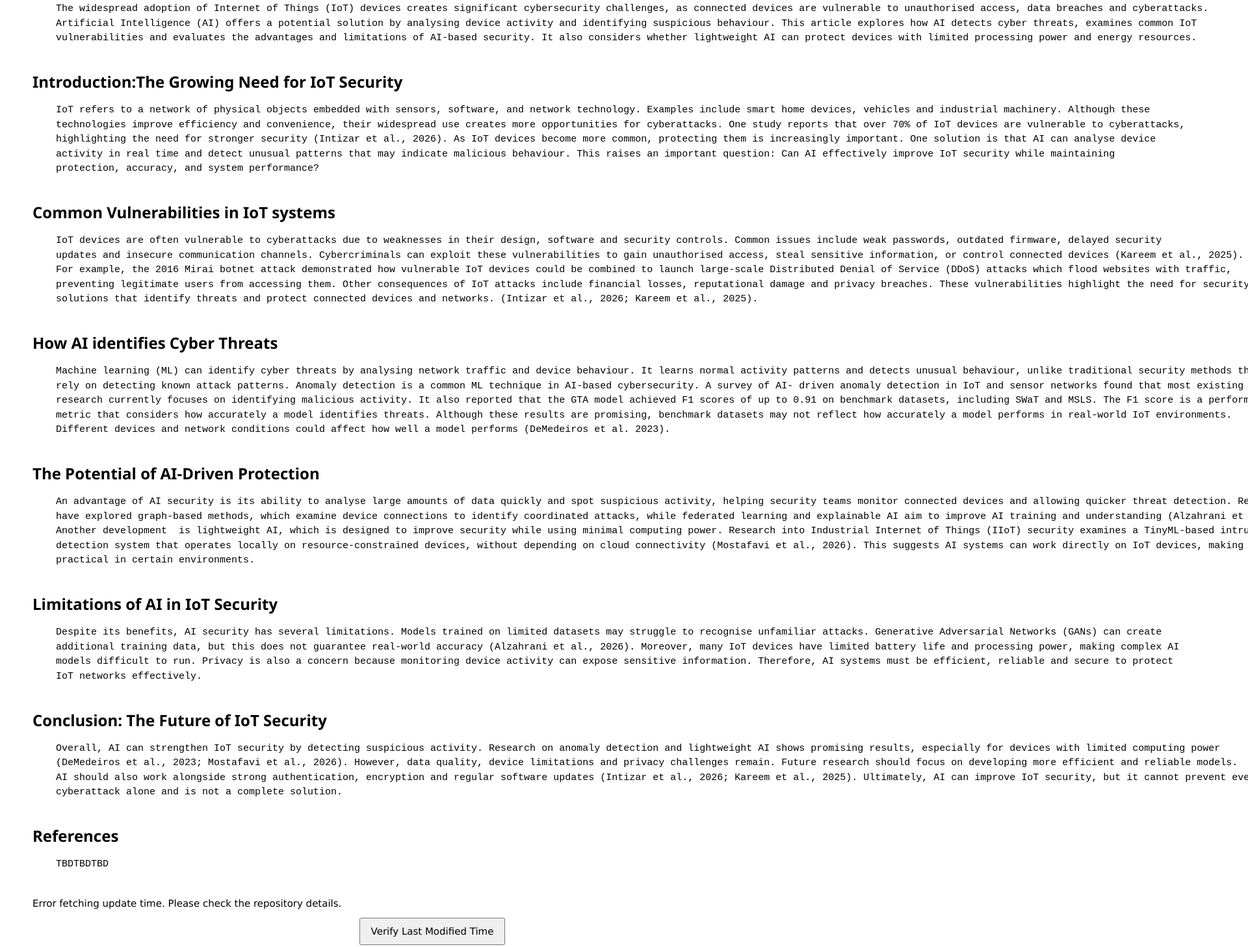
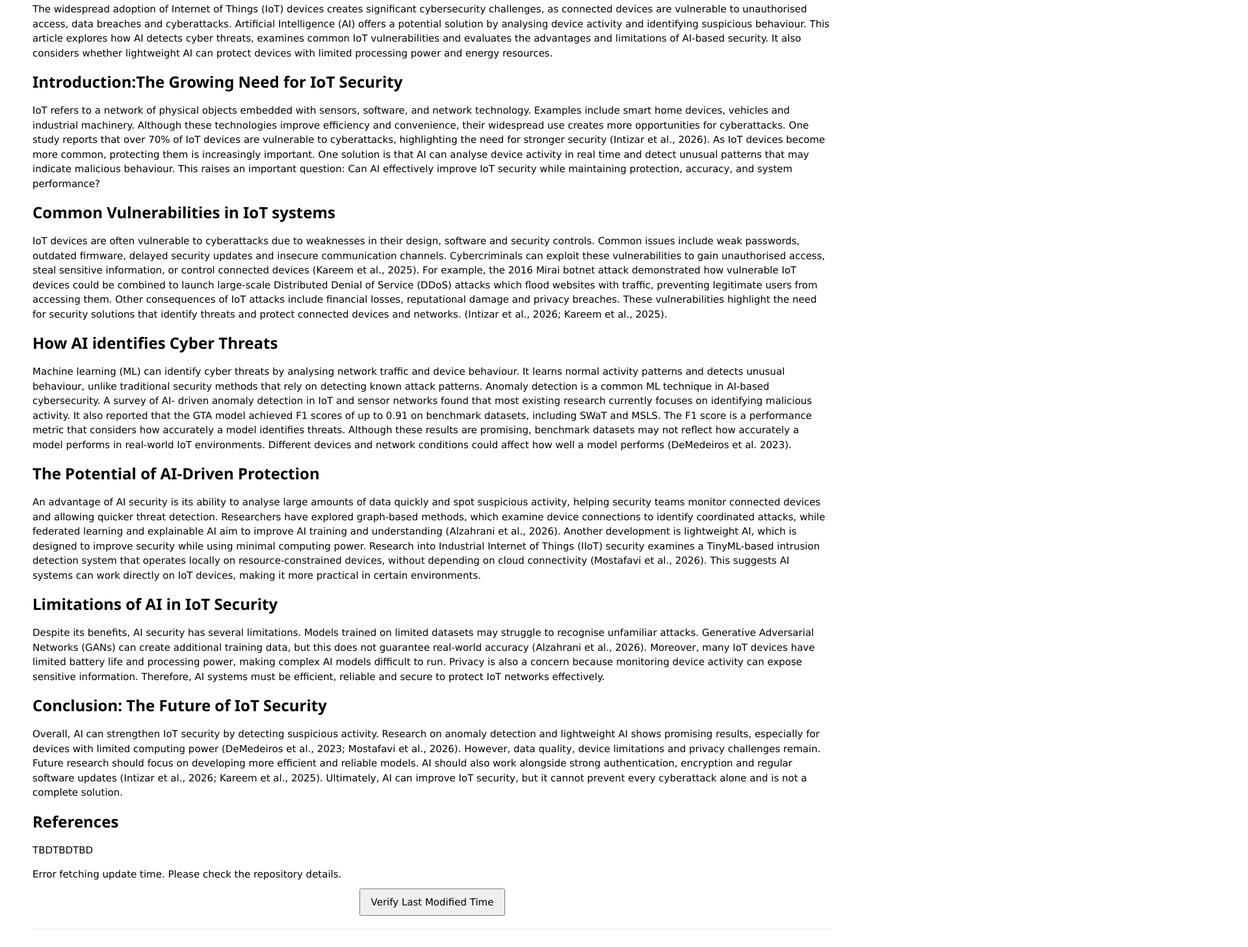
Before and after one commit to FEPSFY6985275/FY6985275, a plain HTML site: page index.html in a window 1280 px wide. Shown: the part 1029-2487 px from the top of the page at 65% size, 1920 px wide, since content can reach past the window. Drawn offline with nearby package versions, Linux system fonts and the light colour scheme; no server answers.

Commit message:
Refactor HTML for better semantics and responsiveness
Updated HTML structure by replacing <pre> tags with <p> tags for better semantic meaning and added meta tags for character set and viewport.

```diff
--- a/index.html
+++ b/index.html
@@ -2,8 +2,12 @@
 
 <html>
 
-  <head>
-    <head>
+<head>
+  <meta charset="UTF-8">
+  <meta name="viewport" content="width=device-width, initial-scale=1.0">
+  <title>Conference Paper: Can AI Protect the Internet Of Things? Evaluating Security, Efficiency and Limitations</title>
+</head>
+    <body>
     <img src = "WebBanner2026.png" alt="Banner" width="100%" height="300">
      <h1>ENG0018 Computer Laboratory 2026/27</h1>
      <h2>Student URN: 6985275</h2>
@@ -39,7 +43,7 @@ p.ex1{
   margin-left: 250px;
 }
 </style>
-    </head>
+    </body>
 
 <meta name = "viewport" content = "width=device-width, initial-scale=1">
 <link rel="stylesheet" href="https://www.w3schools.com/w3css/4/w3.css">
@@ -88,67 +92,67 @@ p.ex1{
 
 <!-- Sections -->
 <h3 id="Abstract"><b>Abstract</b></h3>
-  <pre id = "Abstract">
+  <p>
     The widespread adoption of Internet of Things (IoT) devices creates significant cybersecurity challenges, as connected devices are vulnerable to unauthorised access, data breaches and cyberattacks.
     Artificial Intelligence (AI) offers a potential solution by analysing device activity and identifying suspicious behaviour. This article explores how AI detects cyber threats, examines common IoT
     vulnerabilities and evaluates the advantages and limitations of AI-based security. It also considers whether lightweight AI can protect devices with limited processing power and energy resources.
-  </pre>
+  </p>
 <h3 id="Introduction: The Growing Need for IoT Security"><b>Introduction:The Growing Need for IoT Security</b></h3>
-  <pre id="Introduction: The Growing Need for IoT Security">
+  <p>
     IoT refers to a network of physical objects embedded with sensors, software, and network technology. Examples include smart home devices, vehicles and industrial machinery. Although these
     technologies improve efficiency and convenience, their widespread use creates more opportunities for cyberattacks. One study reports that over 70% of IoT devices are vulnerable to cyberattacks,
     highlighting the need for stronger security (Intizar et al., 2026). As IoT devices become more common, protecting them is increasingly important. One solution is that AI can analyse device
     activity in real time and detect unusual patterns that may indicate malicious behaviour. This raises an important question: Can AI effectively improve IoT security while maintaining
     protection, accuracy, and system performance?
-  </pre>
+  </p>
 
 <h3 id="Common Vulnerabilities in IoT systems"><b>Common Vulnerabilities in IoT systems</b></h3>
-  <pre id = "Common Vulnerabilities in IoT systems">
+  <p>
     IoT devices are often vulnerable to cyberattacks due to weaknesses in their design, software and security controls. Common issues include weak passwords, outdated firmware, delayed security
     updates and insecure communication channels. Cybercriminals can exploit these vulnerabilities to gain unauthorised access, steal sensitive information, or control connected devices (Kareem et al., 2025).
     For example, the 2016 Mirai botnet attack demonstrated how vulnerable IoT devices could be combined to launch large-scale Distributed Denial of Service (DDoS) attacks which flood websites with traffic,
     preventing legitimate users from accessing them. Other consequences of IoT attacks include financial losses, reputational damage and privacy breaches. These vulnerabilities highlight the need for security
     solutions that identify threats and protect connected devices and networks. (Intizar et al., 2026; Kareem et al., 2025).
-  </pre>
+  </p>
 
 <h3 id="How AI identifies Cyber Threats"><b>How AI identifies Cyber Threats</b></h3>
-  <pre id = "How AI identifies Cyber Threats">
+  <p>
     Machine learning (ML) can identify cyber threats by analysing network traffic and device behaviour. It learns normal activity patterns and detects unusual behaviour, unlike traditional security methods that
     rely on detecting known attack patterns. Anomaly detection is a common ML technique in AI-based cybersecurity. A survey of AI- driven anomaly detection in IoT and sensor networks found that most existing
     research currently focuses on identifying malicious activity. It also reported that the GTA model achieved F1 scores of up to 0.91 on benchmark datasets, including SWaT and MSLS. The F1 score is a performance
     metric that considers how accurately a model identifies threats. Although these results are promising, benchmark datasets may not reflect how accurately a model performs in real-world IoT environments.
     Different devices and network conditions could affect how well a model performs (DeMedeiros et al. 2023).
-  </pre>
+  </p>
 
   <h3 id="The Potential of AI-Driven Protection"><b>The Potential of AI-Driven Protection</b></h3>
-  <pre id = "The Potential of AI-Driven Protection">
+  <p>
     An advantage of AI security is its ability to analyse large amounts of data quickly and spot suspicious activity, helping security teams monitor connected devices and allowing quicker threat detection. Researchers
     have explored graph-based methods, which examine device connections to identify coordinated attacks, while federated learning and explainable AI aim to improve AI training and understanding (Alzahrani et al., 2026).
     Another development  is lightweight AI, which is designed to improve security while using minimal computing power. Research into Industrial Internet of Things (IIoT) security examines a TinyML-based intrusion
     detection system that operates locally on resource-constrained devices, without depending on cloud connectivity (Mostafavi et al., 2026). This suggests AI systems can work directly on IoT devices, making it more
     practical in certain environments.
-  </pre>
+  </p>
 
   <h3 id="Limitations of AI in IoT Security"><b>Limitations of AI in IoT Security</b></h3>
-  <pre id = "Limitations of AI in IoT Security">
+  <p>
     Despite its benefits, AI security has several limitations. Models trained on limited datasets may struggle to recognise unfamiliar attacks. Generative Adversarial Networks (GANs) can create
     additional training data, but this does not guarantee real-world accuracy (Alzahrani et al., 2026). Moreover, many IoT devices have limited battery life and processing power, making complex AI
     models difficult to run. Privacy is also a concern because monitoring device activity can expose sensitive information. Therefore, AI systems must be efficient, reliable and secure to protect
     IoT networks effectively.
-  </pre>
+  </p>
 
-   <h3 id="Conclusion: The Future of IoT Security"><b>Conclusion: The Future of IoT Security</b></h3>
-  <pre id = "Conclusion: The Future of IoT Security">
+  <h3 id="Conclusion: The Future of IoT Security"><b>Conclusion: The Future of IoT Security</b></h3>
+  <p>
     Overall, AI can strengthen IoT security by detecting suspicious activity. Research on anomaly detection and lightweight AI shows promising results, especially for devices with limited computing power
     (DeMedeiros et al., 2023; Mostafavi et al., 2026). However, data quality, device limitations and privacy challenges remain. Future research should focus on developing more efficient and reliable models.
     AI should also work alongside strong authentication, encryption and regular software updates (Intizar et al., 2026; Kareem et al., 2025). Ultimately, AI can improve IoT security, but it cannot prevent every
     cyberattack alone and is not a complete solution.
-  </pre>
+  </p>
 
 <h3 id=”References”><b>References</b></h3>
-  <pre id = "References">
+  <p id = "References">
     TBDTBDTBD
-  </pre>
+  </p>
 
 <!-- //////////////////////////////////////////////////////////////////////////////// -->
   <!-- ////////////////////////////// Adding last update ////////////////////////////// -->
```
